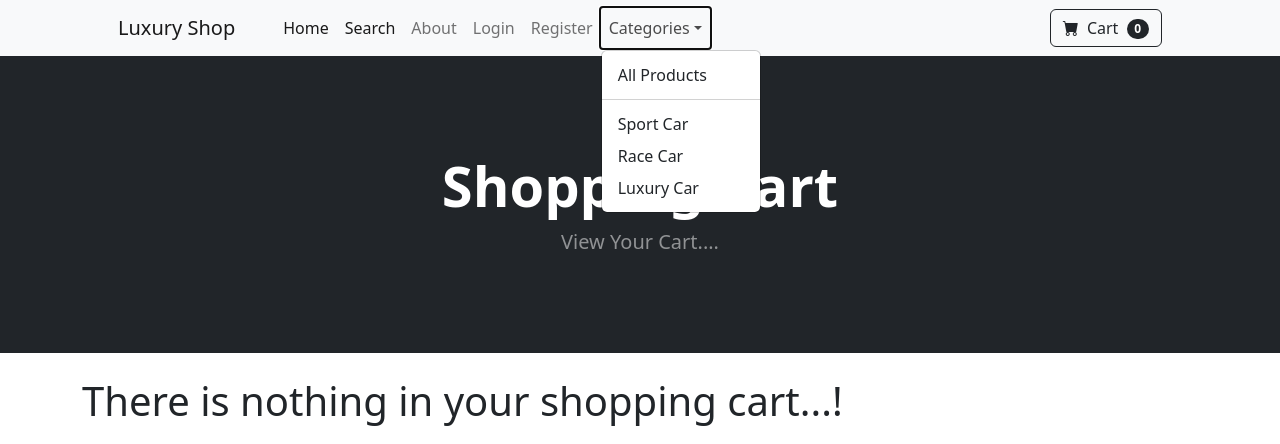
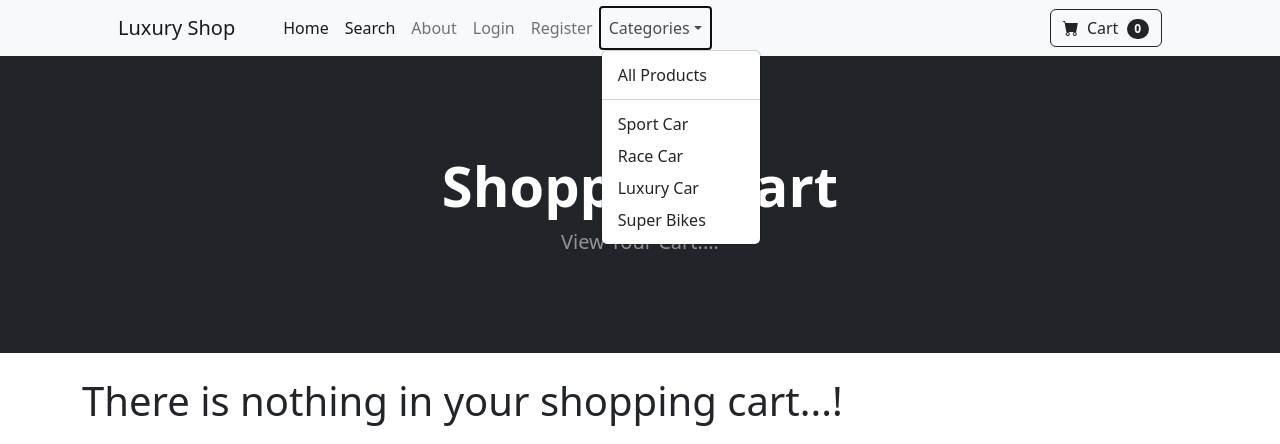
Before and after one commit to Shivayadav72/EcomWeb.github.io, a Django app: page /cart/ in a window 1280 px wide, after a click on "Categories". Shown: the top 444 px of the page. Run offline with Django 5.2, Linux system fonts and the light colour scheme; some libraries are stand-ins or nearby versions.

Commit message:
seventh commit

```diff
--- a/shop/templates/navbar.html
+++ b/shop/templates/navbar.html
@@ -56,6 +56,7 @@
                                 <li><a class="dropdown-item" href="{% url 'category' 'Sports-Car' %}">Sport Car</a></li>
                                 <li><a class="dropdown-item" href="{% url 'category' 'Volvo-Car' %}">Race Car</a></li>
                                 <li><a class="dropdown-item" href="{% url 'category' 'Luxury-Car' %}">Luxury Car</a></li>
+                                <li><a class="dropdown-item" href="{% url 'category' 'Super-Bikes' %}">Super Bikes</a></li>
                             </ul>
                         </li>
                     </ul>
```
